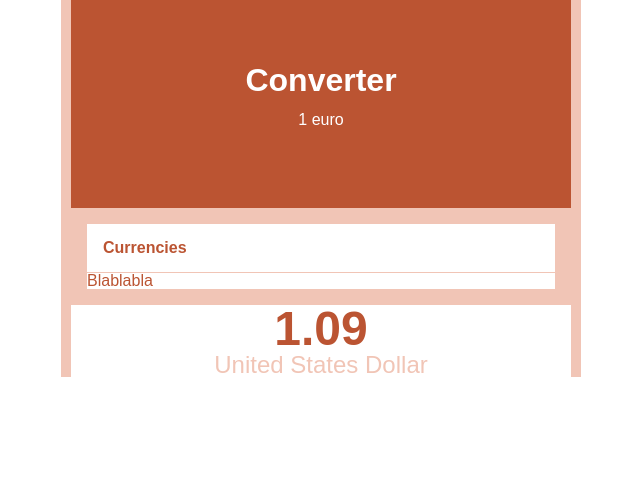
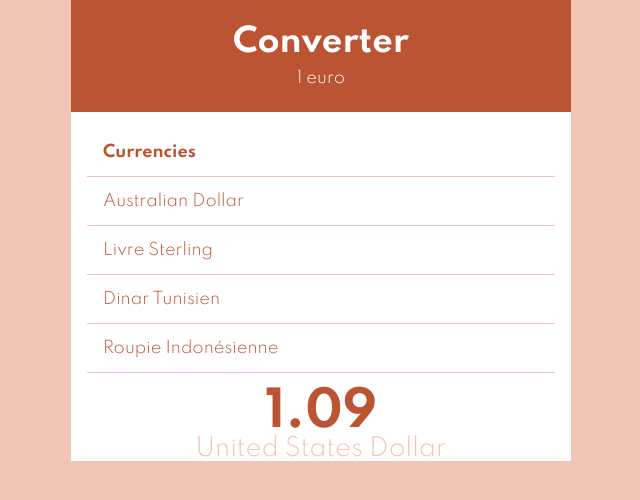
Before and after one commit to celinedepauw/convertisseur, a React app: page / in a window 1280 px wide. Shown: the whole page, without its empty margins (319-959 px from the left). Built offline with nearby package versions, Linux system fonts and the light colour scheme.

Commit message:
composants statiques ok

```diff
--- a/src/assets/index.html
+++ b/src/assets/index.html
@@ -5,8 +5,8 @@
         <meta name="viewport" content="width=device-width, initial-scale=1.0" />
 		<meta http-equiv="x-ua-compatible" content="ie=edge" />
 		<link rel = "preconnect" href = "https://fonts.gstatic.com">
-
-        <title>Modele</title>
+		<link href="https://fonts.googleapis.com/css2?family=Spartan:wght@300;500;700&display=swap" rel="stylesheet">
+        <title>Converter</title>
     </head>
     <body>
         <div id="root"></div>
--- a/src/components/App/index.js
+++ b/src/components/App/index.js
@@ -2,7 +2,7 @@
 import React from 'react';
 
 // == Import
-import './styles.css';
+import './styles.scss';
 
 import Header from 'src/components/Header';
 import Currencies from 'src/components/Currencies';
@@ -11,22 +11,14 @@ import Result from 'src/components/Result';
 import allCurrencies from 'src/data/currencies';
 
 // == Composant
-const App = () => {
-  console.log(allCurrencies);
-  allCurrencies.forEach(function(index) {
-    console.log(index);
-  });
-  return (
-    <div className="app">
-      <Header />
-      <Currencies
-        name={allCurrencies.name}
-        rate={allCurrencies.rate}
-      />
-      <Result />
-    </div>
-  );
-};
+const App = () => (
+  <div className="app">
+    <Header />
+    <Currencies />
+    <Result />
+  </div>
+
+);
 
 // == Export
 export default App;
--- /dev/null
+++ b/src/components/App/styles.scss
@@ -0,0 +1,9 @@
+@use 'src/styles/vars';
+
+.app {
+  width: 500px;
+  margin: 0 auto;
+  text-align: center;
+  background-color: vars.$clearColor;
+  color: vars.$mainColor;
+}
--- a/src/components/Currencies/currencies.scss
+++ b/src/components/Currencies/currencies.scss
@@ -5,7 +5,6 @@
   text-align: left;
   background-color: vars.$clearColor;
   margin: 1rem;
-  font-family: vars.$font;
 
     .title {
       font-weight: bold;
--- a/src/components/Currencies/index.js
+++ b/src/components/Currencies/index.js
@@ -3,16 +3,19 @@ import PropTypes from 'prop-types';
 
 import './currencies.scss';
 
-const Currencies = ({ allCurrencies }) => (
+const Currencies = () => (
   <div className="currencies">
     <h2 className="title">Currencies</h2>
     <ul className="all-currencies">
-      <li>Blablabla</li>
+      <li className="currency">Australian Dollar</li>
+      <li className="currency">Livre Sterling</li>
+      <li className="currency">Dinar Tunisien</li>
+      <li className="currency">Roupie Indonésienne</li>
     </ul>
   </div>
 );
 
-/*Currencies.propTypes = {
+Currencies.propTypes = {
   // currencies est un tableau d'objets
   // on précise les différentes propriétés de chaque objet
   allCurrencies: PropTypes.arrayOf(
@@ -21,6 +24,6 @@ const Currencies = ({ allCurrencies }) => (
       rate: PropTypes.number.isRequired,
     }).isRequired, // obligatoire qu'il y ait cette "forme"
   ).isRequired, // la prop ingredients est obligatoire
-};*/
+};
 
 export default Currencies;
--- a/src/components/Header/header.scss
+++ b/src/components/Header/header.scss
@@ -3,15 +3,14 @@
 .header {
   background-color: vars.$mainColor;
   color: vars.$clearColor;
-  padding: 4rem;
-  font-family: vars.$font;
+  padding: vars.$gutter * 2;
 
   .title {
-    font-weight: bold;
+    font-weight: vars.$fwBold;
     font-size: 2rem;
   }
 
-  .euro {
-    padding: 1rem;
+  .amount {
+    margin-top: vars.$gutter;
   }
 }
--- a/src/components/Header/index.js
+++ b/src/components/Header/index.js
@@ -3,10 +3,10 @@ import React from 'react' ;
 import './header.scss';
 
 const Header = () => (
-  <div className="header">
+  <header className="header">
     <h1 className="title">Converter</h1>
-    <p className="euro">1 euro</p>
-  </div>
+    <p className="amount">1 euro</p>
+  </header>
 );
 
 export default Header;
--- a/src/components/Result/result.scss
+++ b/src/components/Result/result.scss
@@ -2,7 +2,6 @@
 
 .result {
   background-color: vars.$clearColor;
-  font-family: vars.$font;
 
   .rate {
     color: vars.$mainColor;
--- a/src/styles/_vars.scss
+++ b/src/styles/_vars.scss
@@ -1,7 +1,15 @@
+$font: 'Spartan', sans-serif;
+
+$fwLight: 300;
+$fwMedium: 500;
+$fwBold: 700;
+
 $mainColor: #bb5432;
-
 $alternativeColor: #f1c5b6;
-
 $clearColor: #fff;
 
-$font: url ('https://fonts.googleapis.com/css2? family = Spartan: wght @ 300; 500; 700 & display = swap'), sans-serif;
+$fastTransition: 0.2s;
+$slowTransition: 1s;
+
+// espacement de base qu'on pourra utiliser en le multipliant
+$gutter: 0.8rem;
--- a/src/styles/index.scss
+++ b/src/styles/index.scss
@@ -2,7 +2,10 @@
 @use 'vars';
 
 body {
-  font-family: sans-serif;
+  font-family: vars.$font;
+  font-weight: vars.$fwLight;
+  background-color: vars.$alternativeColor;
+  color: vars.$clearColor;
 }
 
 /*
```
Also changed, not shown: src/components/App/styles.css (deleted).
